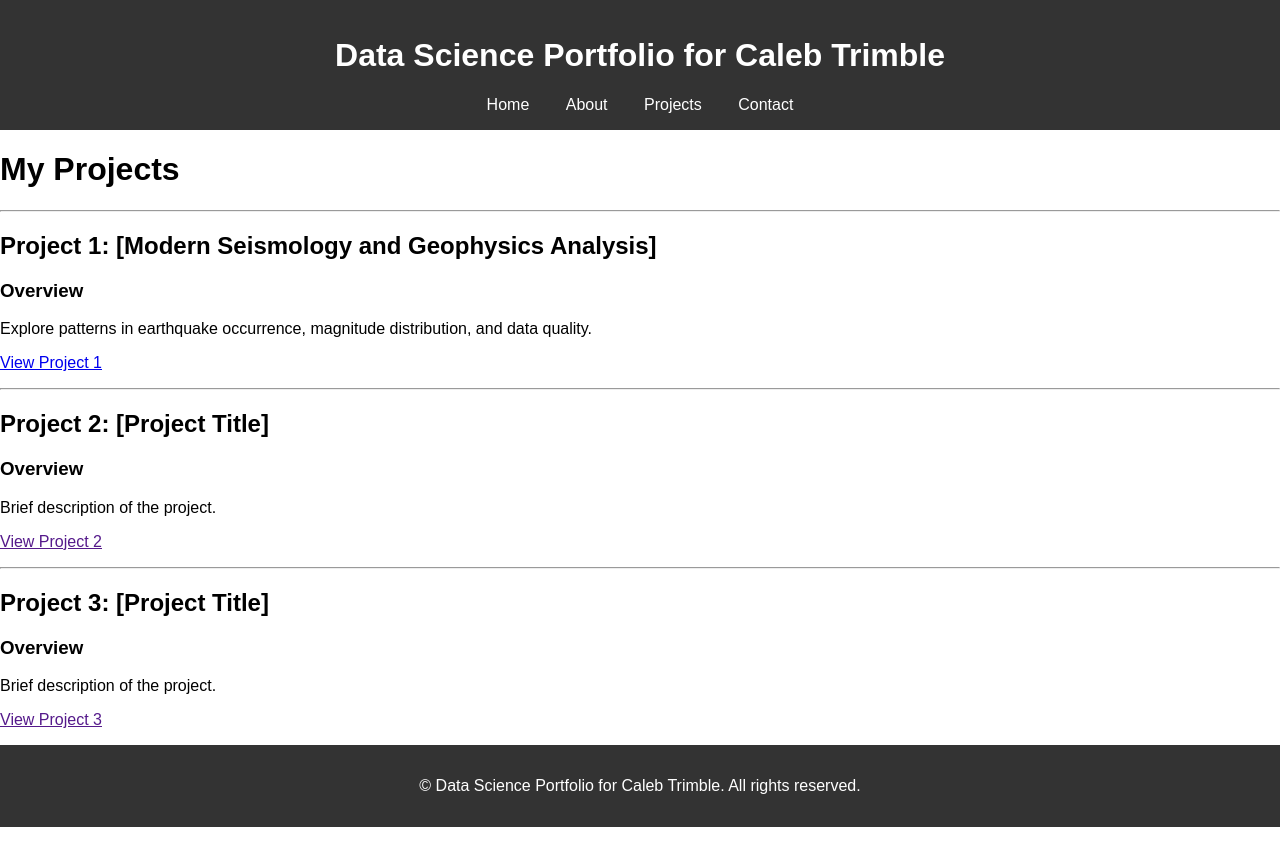
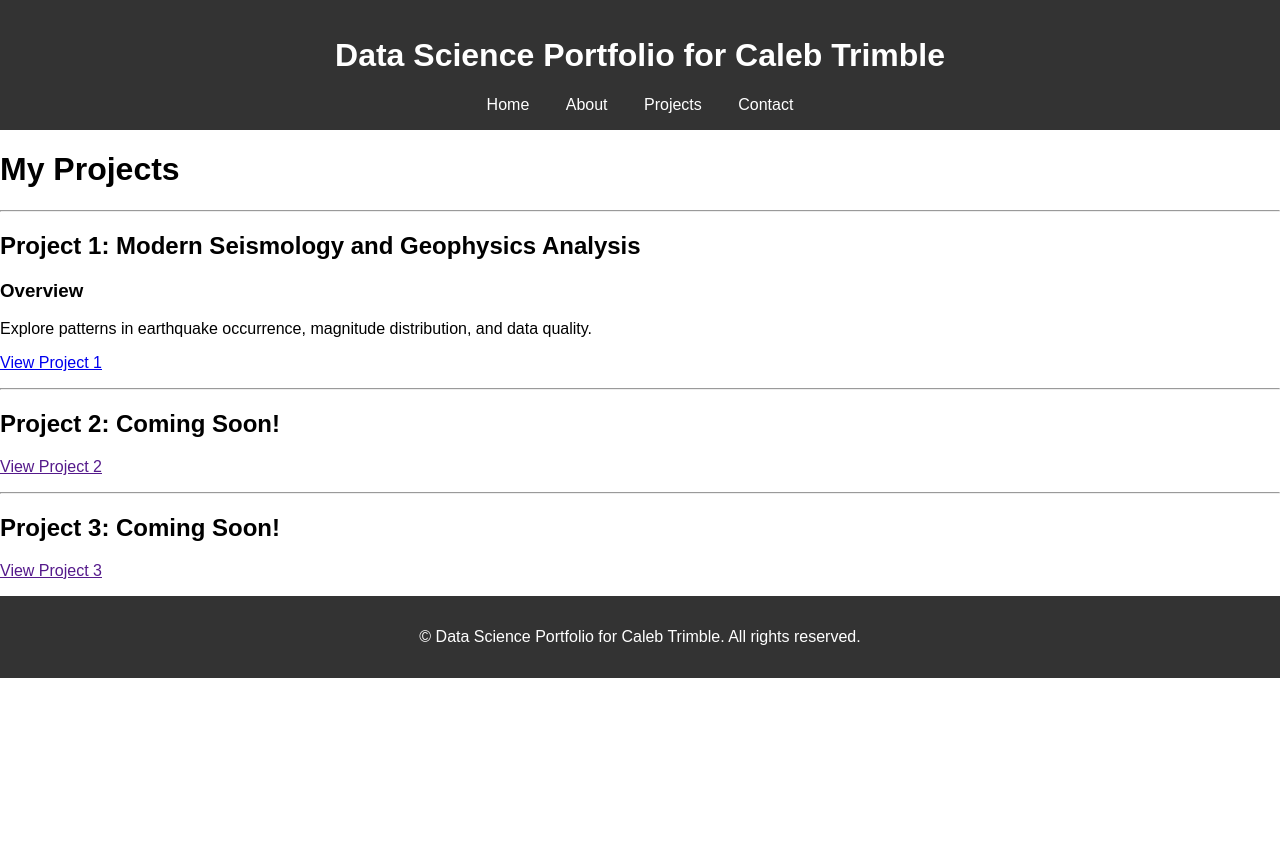
Before and after one commit to cmtrimble/cmtrimble.github.io, a Jekyll site: the page built from project.md, in a window 1280 px wide. Shown: the top 866 px of the page. Built offline with Jekyll 4.4.1, drawn with Linux system fonts in a browser that asks for light colours.

Commit message:
Update project.md

```diff
--- a/project.md
+++ b/project.md
@@ -8,7 +8,7 @@ permalink: /project/
 
 ---
 
-## Project 1: [Modern Seismology and Geophysics Analysis]
+## Project 1: Modern Seismology and Geophysics Analysis
 ### Overview
 Explore patterns in earthquake occurrence, magnitude distribution, and data quality.
 
@@ -16,16 +16,14 @@ Explore patterns in earthquake occurrence, magnitude distribution, and data qual
 
 ---
 
-## Project 2: [Project Title]
-### Overview
-Brief description of the project.
+## Project 2: Coming Soon!
+
 
 [View Project 2]()
 
 ---
 
-## Project 3: [Project Title]
-### Overview
-Brief description of the project.
+## Project 3: Coming Soon!
+
 
 [View Project 3]()
```
